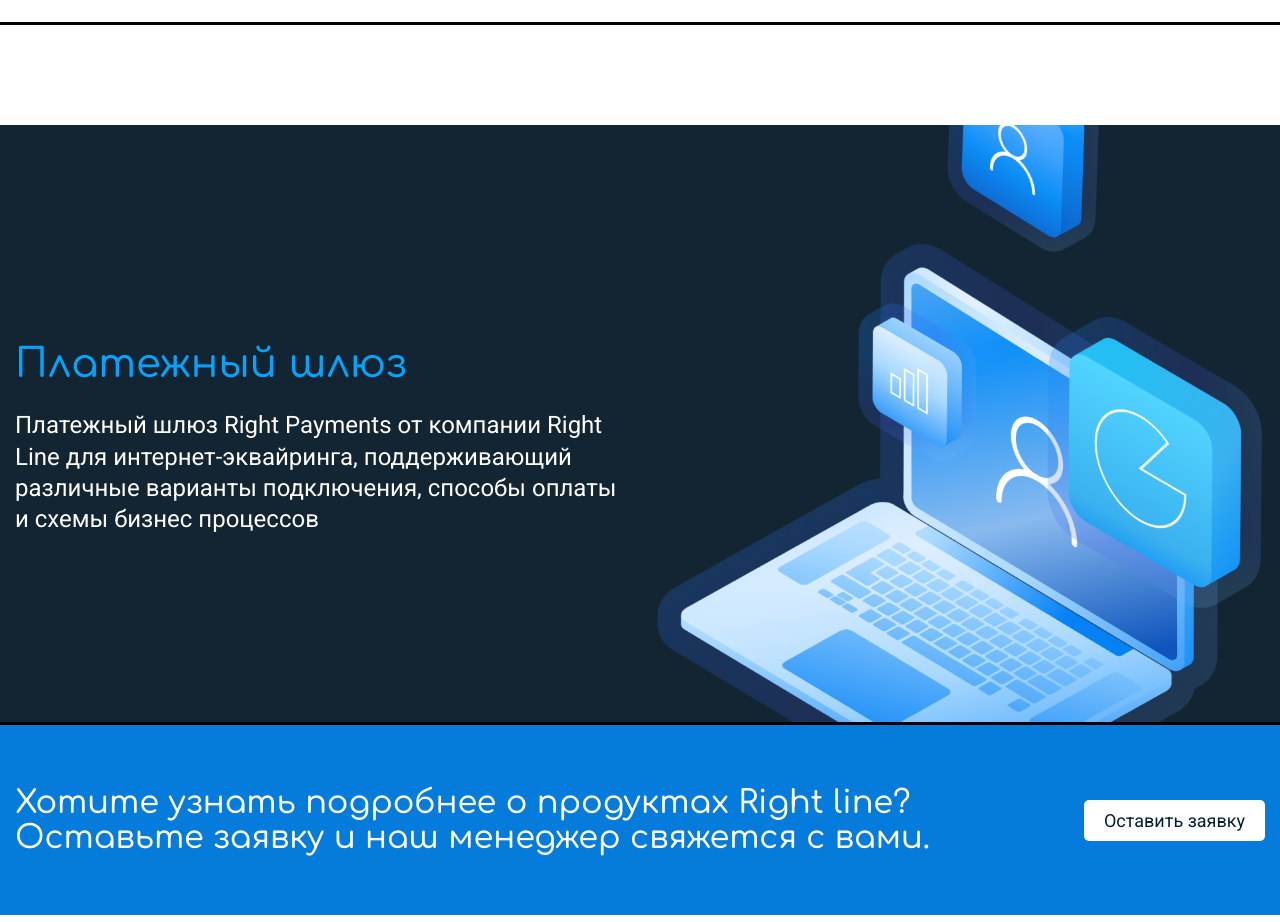
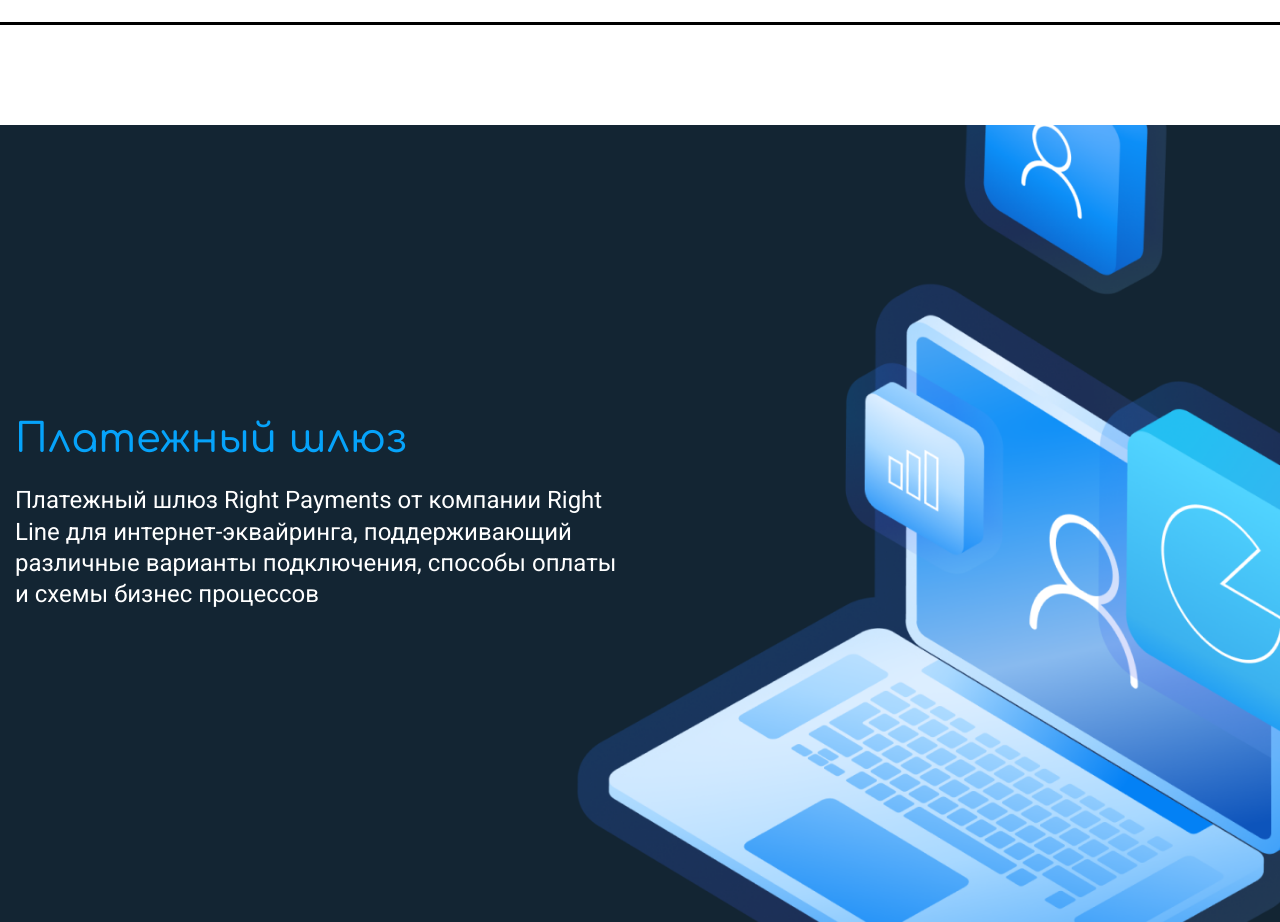
Before and after one commit to mikhail-shishov/wunder, a plain HTML site: page index.html in a window 1280 px wide. Shown: the part 8440-9362 px from the top of the page. Drawn offline with Linux system fonts and the light colour scheme.

Commit message:
Hero height

```diff
--- a/scss/_elements.scss
+++ b/scss/_elements.scss
@@ -59,16 +59,16 @@
     &--dark {
       background-image: url(../img/hero-dark.jpg);
       background-position: 70% 0;
-      height: 600px;
+      height: 800px;
       min-height: unset;
-      padding: 150px 0;
+      padding: 200px 0;
 
       .h1 {
         margin-top: 0;
       }
 
       .row {
-        height: 350px;
+        height: 400px;
         min-height: unset;
       }
 
```
Also changed, not shown: css/style.min.css.
